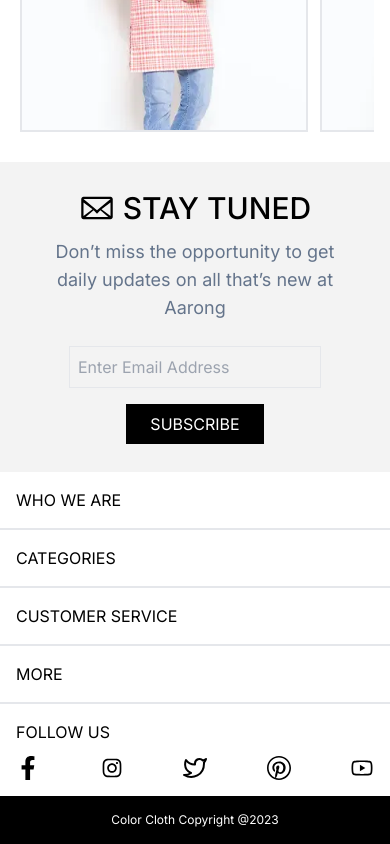
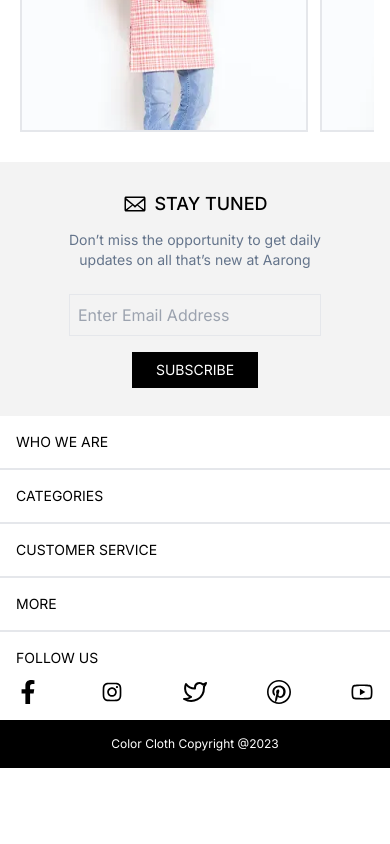
Before and after one commit to sazidhayatkhan/color_cloths, a Next.js app: page / in a window 390 px wide. Shown: the part 1892-2736 px from the top of the page. After the commit the page ends 2660 px from the top, so only its background shows below. Built offline with nearby package versions, Linux system fonts and the light colour scheme.

Commit message:
completed footer

```diff
--- a/src/views/appbars/Footer.tsx
+++ b/src/views/appbars/Footer.tsx
@@ -11,17 +11,17 @@ const Footer = () => {
     <div className=''>
         <div className='flex flex-col md:flex-row justify-between items-center bg-[#f3f3f3] px-12 py-7'>
             <div>
-                <div className='flex justify-center md:justify-start items-center gap-2 text-3xl mb-3'>
-                    <div className='text-4xl'>
+                <div className='flex justify-center md:justify-start items-center gap-2 text-lg md:text-3xl mb-3'>
+                    <div className='text-2xl md:text-4xl'>
                         <GoMail/>
                     </div>
                     <p className='font-medium'>STAY TUNED</p>
                 </div>
-                <p className='text-center md:text-start text-lg w-full md:w-[55%] text-slate-500'>Don’t miss the opportunity to get daily updates on all that’s new at Aarong</p>
+                <p className='text-center md:text-start text-sm md:text-lg w-full md:w-[55%] text-slate-500'>Don’t miss the opportunity to get daily updates on all that’s new at Aarong</p>
             </div>
             <div className='flex flex-col md:flex-row justify-center md:justify-end items-center gap-4 mt-6 md:mt-0'>
                 <input type="email" placeholder='Enter Email Address' className='border p-2 outline-none bg-transparent'/>
-                <button className='bg-black text-white py-2 px-6'>SUBSCRIBE</button>
+                <button className='bg-black text-white py-2 px-6 text-sm md:text-base'>SUBSCRIBE</button>
             </div>
         </div>
         <div className='hidden md:grid grid-cols-4'>
@@ -45,13 +45,13 @@ const Footer = () => {
                 footerImages?.map((item:any,i:any)=>(
                     <div key={i}>
                         <Link href={item?.url}>
-                            <button className='uppercase border-b-2 w-full text-start p-4'>{item?.title}</button>
+                            <button className='text-sm uppercase border-b-2 w-full text-start p-4'>{item?.title}</button>
                         </Link>
                     </div>
                 ))
             }
             <div className='p-4'>
-                <p className='uppercase text-black mb-3'>Follow Us</p>
+                <p className='uppercase text-black mb-3 text-sm'>Follow Us</p>
                 <div className='flex justify-between items-center text-2xl'>
                     <button><FaFacebookF/></button>
                     <button><AiOutlineInstagram/></button>
```
